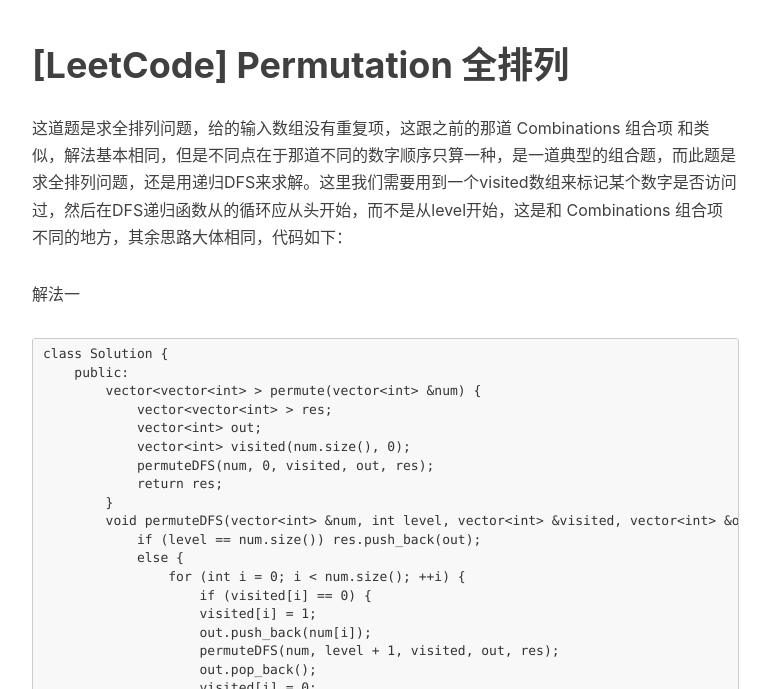
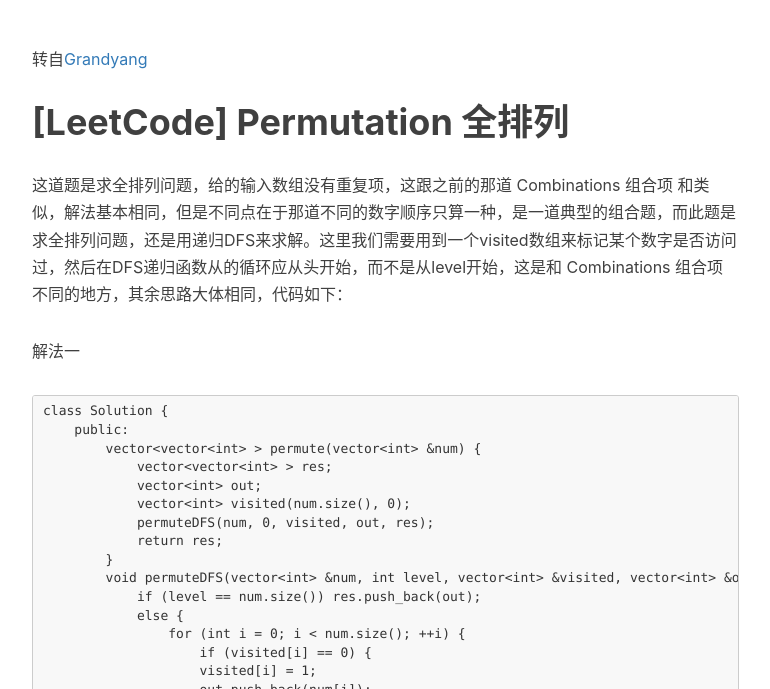
Before and after one commit to einhep/einhep.github.io, a Jekyll site: the page built from _posts/2018-08-15-100daysofalgorithms-day3.md, in a window 1280 px wide and 900 px high, scrolled down 316 px, cut to the strip 211-900 px from the top of the window. Shown: the whole strip, without its empty margins (233-1003 px from the left). Built offline with Jekyll 4.4.1, drawn with Linux system fonts in a browser that asks for light colours; nearby versions of some CDN libraries; comment, search, counter and statistics services are not loaded.

Commit message:
Update 2018-08-15-100daysofalgorithms-day3.md

```diff
--- a/_posts/2018-08-15-100daysofalgorithms-day3.md
+++ b/_posts/2018-08-15-100daysofalgorithms-day3.md
@@ -10,7 +10,7 @@
     - 算法
     - 机器学习
 ---
-
+转自[Grandyang](https://www.cnblogs.com/grandyang/p/4359825.html)
 # [LeetCode] Permutation 全排列
 这道题是求全排列问题，给的输入数组没有重复项，这跟之前的那道 Combinations 组合项 和类似，解法基本相同，但是不同点在于那道不同的数字顺序只算一种，是一道典型的组合题，而此题是求全排列问题，还是用递归DFS来求解。这里我们需要用到一个visited数组来标记某个数字是否访问过，然后在DFS递归函数从的循环应从头开始，而不是从level开始，这是和 Combinations 组合项 不同的地方，其余思路大体相同，代码如下：
 
```
